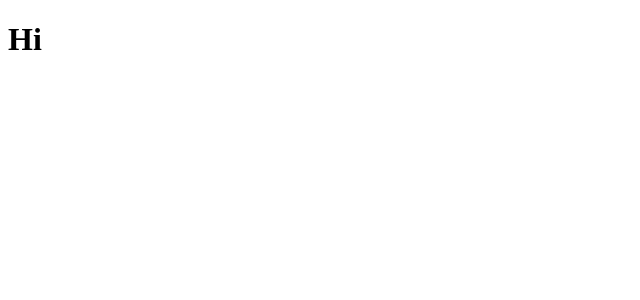
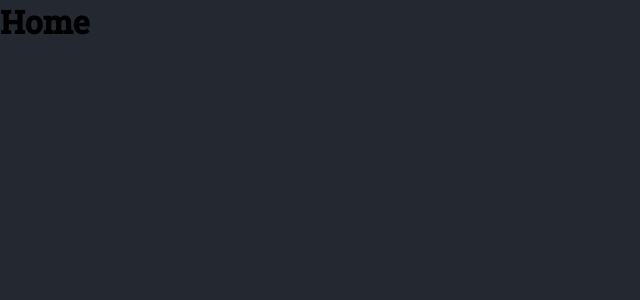
Before and after one commit to jvictorfarias/cineasy, a React (Create React App) app in the folder web/: page / in a window 1280 px wide. Shown: the top 300 px of the page, without its empty margins (0-640 px from the left). Built offline with nearby package versions, Linux system fonts and the light colour scheme.

Commit message:
chore: add routing, folder pattern and stub pages

```diff
--- a/web/package.json
+++ b/web/package.json
@@ -10,9 +10,12 @@
     "@types/node": "^12.0.0",
     "@types/react": "^16.9.0",
     "@types/react-dom": "^16.9.0",
+    "axios": "^0.19.2",
     "react": "^16.13.1",
     "react-dom": "^16.13.1",
+    "react-router-dom": "^5.1.2",
     "react-scripts": "3.4.1",
+    "styled-components": "^5.1.0",
     "typescript": "~3.7.2"
   },
   "scripts": {
@@ -37,6 +40,8 @@
     ]
   },
   "devDependencies": {
+    "@types/react-router-dom": "^5.1.5",
+    "@types/styled-components": "^5.1.0",
     "@typescript-eslint/eslint-plugin": "^2.30.0",
     "@typescript-eslint/parser": "^2.30.0",
     "eslint": "^6.8.0",
--- a/web/public/index.html
+++ b/web/public/index.html
@@ -3,6 +3,7 @@
   <head>
     <meta charset="utf-8" />
     <link rel="icon" href="%PUBLIC_URL%/favicon.ico" />
+    <link href="https://fonts.googleapis.com/css2?family=Roboto+Slab:wght@400;500&display=swap" rel="stylesheet"/>
     <meta name="viewport" content="width=device-width, initial-scale=1" />
     <meta name="theme-color" content="#000000" />
 
--- a/web/src/App.tsx
+++ b/web/src/App.tsx
@@ -1,5 +1,15 @@
 import React from 'react';
+import { BrowserRouter as Router } from 'react-router-dom';
 
-const App: React.FC = () => <h1>Hi</h1>;
+import Routes from './routes';
+
+import GlobalStyle from './styles/global';
+
+const App: React.FC = () => (
+  <Router>
+    <Routes />
+    <GlobalStyle />
+  </Router>
+);
 
 export default App;
--- /dev/null
+++ b/web/src/pages/Details/index.tsx
@@ -0,0 +1,6 @@
+import React from 'react';
+import { Container } from './styles';
+
+const Details: React.FC = () => <h1>Details</h1>;
+
+export default Details;
--- /dev/null
+++ b/web/src/pages/Details/styles.ts
@@ -0,0 +1,3 @@
+import styled from 'styled-components';
+
+export const Container = styled.div``;
--- /dev/null
+++ b/web/src/pages/Home/index.tsx
@@ -0,0 +1,6 @@
+import React from 'react';
+import { Container } from './styles';
+
+const Home: React.FC = () => <h1>Home</h1>;
+
+export default Home;
--- /dev/null
+++ b/web/src/pages/Home/styles.ts
@@ -0,0 +1,3 @@
+import styled from 'styled-components';
+
+export const Container = styled.div``;
--- /dev/null
+++ b/web/src/routes/index.tsx
@@ -0,0 +1,14 @@
+import React from 'react';
+import { Switch, Route } from 'react-router-dom';
+
+import Home from '../pages/Home';
+import Details from '../pages/Details';
+
+const Routes: React.FC = () => (
+  <Switch>
+    <Route to="/" exact component={Home} />
+    <Route to="/details/:id" component={Details} />
+  </Switch>
+);
+
+export default Routes;
--- /dev/null
+++ b/web/src/styles/global.ts
@@ -0,0 +1,22 @@
+import { createGlobalStyle } from 'styled-components';
+
+export default createGlobalStyle`
+  *{
+    padding: 0;
+    margin: 0;
+    outline: 0;
+    box-sizing: border-box;
+  }
+
+  body, input, button{
+    background: #242830;
+    -webkit-font-smoothing: antialiased !important;
+    font-family: 'Roboto Slab', sans-serif;
+  }
+
+
+  button {
+    cursor: pointer;
+  }
+
+`;
```
Also changed, not shown: web/src/services/api.ts (added, +7 -0 lines), 1 other file (tests, documents, lock files or other folders).
